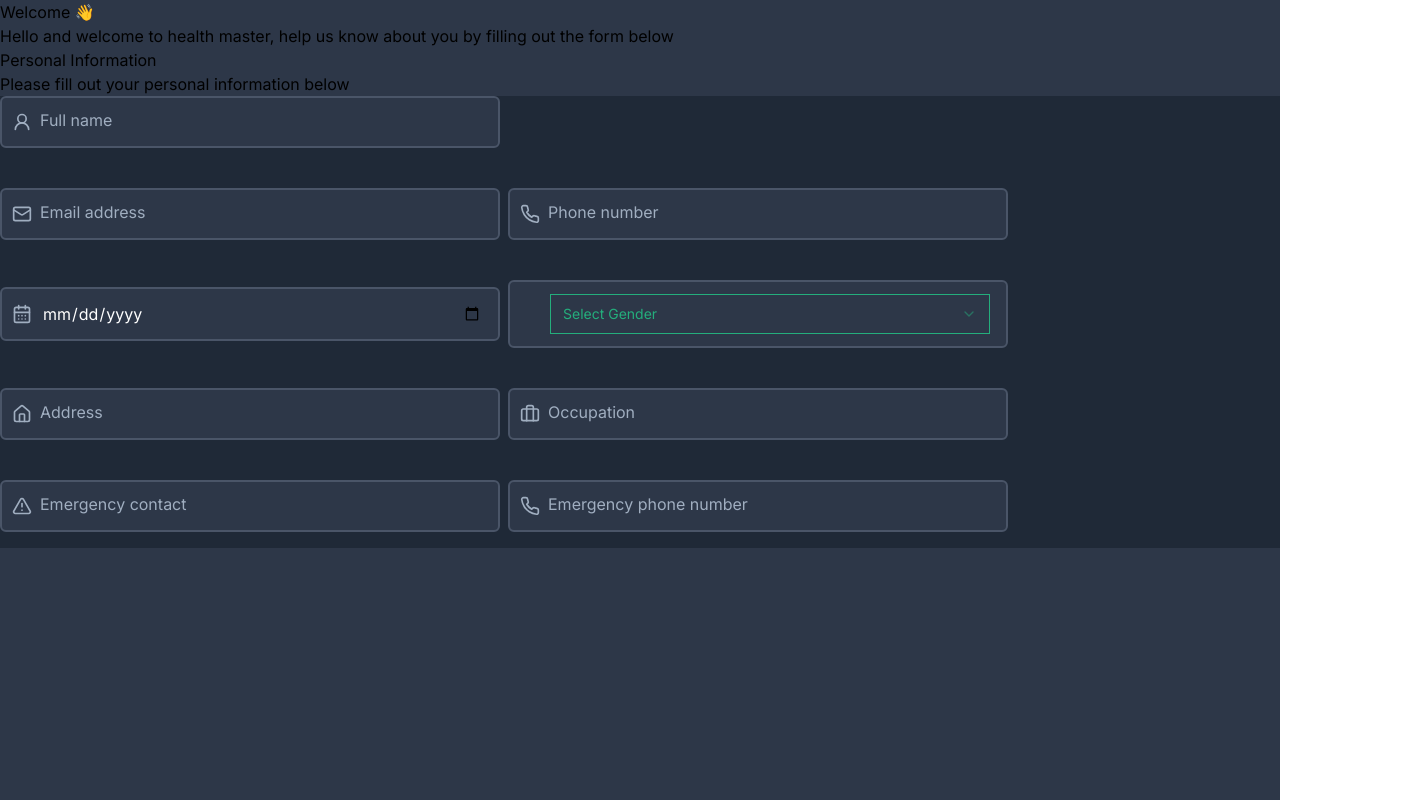
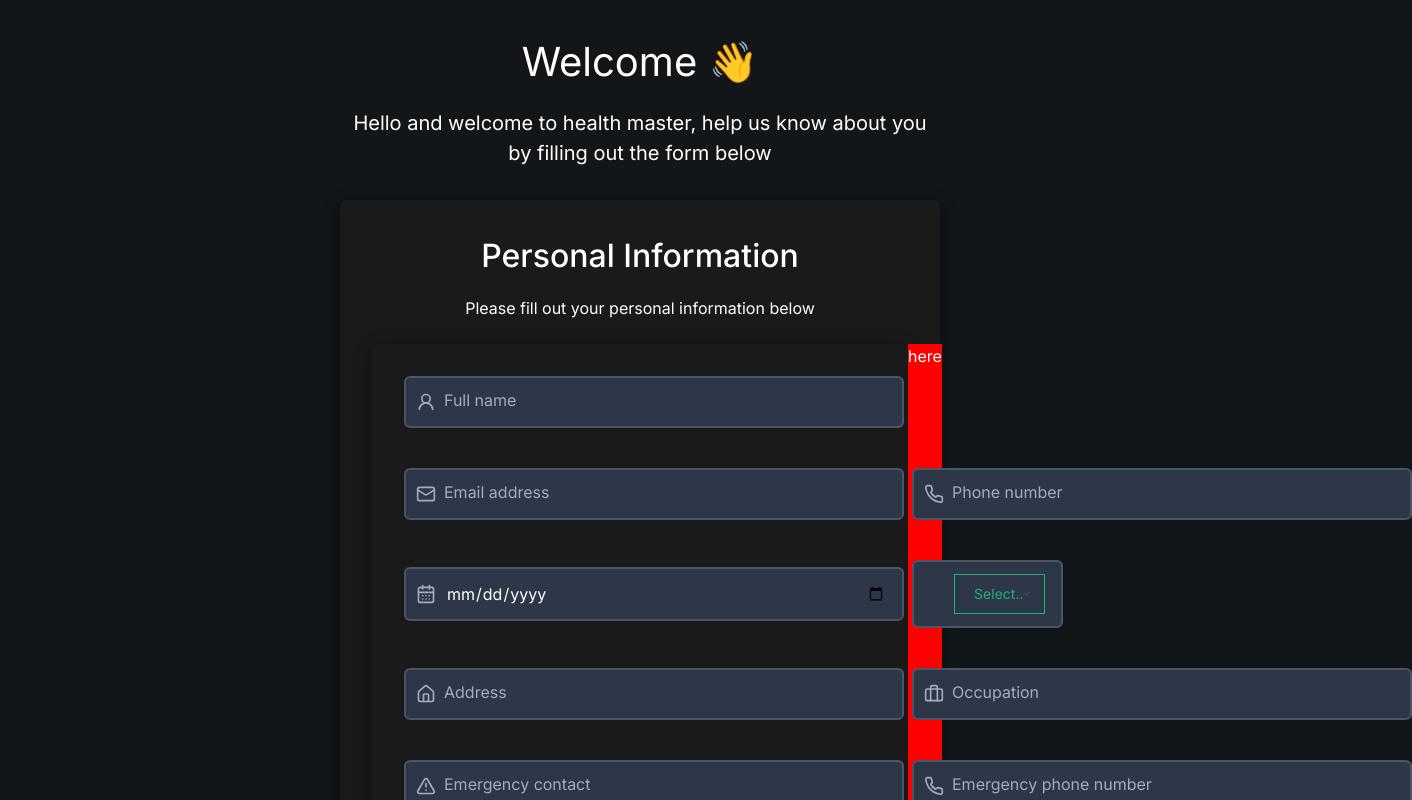
Before and after one commit to CHEGEBB/healthmasterv2, a Next.js app: page /data in a window 1280 px wide. Shown: the top 800 px of the page, 1412 px wide, since content can reach past the window. Built offline with nearby package versions, Linux system fonts and the light colour scheme.

Commit message:
refactor: Update import statements for Button and Input components

```diff
--- a/app/login/page.jsx
+++ b/app/login/page.jsx
@@ -1,8 +1,8 @@
 "use client";
 import Image from "next/image";
 import { useState } from "react";
-import { Button } from "@/components/ui/button";
-import { Input } from "@/components/ui/input";
+import { Button } from "../../components/ui/button";
+import { Input } from "../../components/ui/input";
 import "../../sass/auth.scss";
 import { Mail, Lock } from "lucide-react";
 
--- a/components/forms/PersonalInfo.jsx
+++ b/components/forms/PersonalInfo.jsx
@@ -80,7 +80,8 @@
   };
 
   return (
-    <div className="p-6 bg-gray-800 rounded-lg shadow-lg personal-info">
+    <div className="container flex-row">
+    <div className="shadow-lg p-6rounded-lg personal-info">
       <form className="space-y-6">
         <div className="form-group">
           <div className="form-item">
@@ -234,5 +235,10 @@
         </div>
       </form>
     </div>
+    <div className="w-1/3 side-pattern">
+    <h1>here</h1>
+
+    </div>
+    </div>
   )
 }
--- a/sass/PersonalInfo.scss
+++ b/sass/PersonalInfo.scss
@@ -16,7 +16,7 @@
       position: relative;
     }
     .select{
-      width: 500px;
+      width: 200px;
       padding: 0.75rem 1rem;
       padding-left: 2.5rem;
       background-color: #2d3748;
--- a/sass/data.scss
+++ b/sass/data.scss
@@ -1,5 +1,91 @@
+@import url('https://fonts.googleapis.com/css2?family=Rubik:wght@400;500;700&display=swap');
 
+body {
+  font-family: 'Rubik', sans-serif;
+  margin: 0;
+  padding: 0;
+  box-sizing: border-box;
+  background-color: #131619;
+}
+.container{
+    display: flex;
+    flex-direction: row;
+    .side-pattern{
+        background-color: red;
+    }
+}
 .info-container {
-    background-color:#2d3748;
-    min-height: 100vh;
+  display: flex;
+  flex-direction: column;
+  justify-content: center;
+  align-items: center;
+  text-align: center;
+  color: white;
+  padding: 2rem;
+  animation: fadeIn 1.5s ease-in-out;
+
+  h2 {
+    font-size: 2.5rem;
+    margin-bottom: 1rem;
+    animation: slideIn 1s ease-in-out;
+  }
+
+  p {
+    font-size: 1.25rem;
+    max-width: 600px;
+    margin-bottom: 2rem;
+    animation: slideIn 1.2s ease-in-out;
+  }
+
+  .personal-info {
+    width: 100%;
+    max-width: 600px;
+    background-color: #1a1a1a;
+    padding: 2rem;
+    border-radius: 8px;
+    box-shadow: 0 4px 15px rgba(0, 0, 0, 0.5);
+    animation: slideUp 1.2s ease-in-out;
+
+    h2 {
+      font-size: 2rem;
+      margin-bottom: 1rem;
+      font-weight: 500;
+    }
+
+    p {
+      font-size: 1rem;
+      margin-bottom: 1.5rem;
+    }
+  }
 }
+
+@keyframes fadeIn {
+  from {
+    opacity: 0;
+  }
+  to {
+    opacity: 1;
+  }
+}
+
+@keyframes slideIn {
+  from {
+    transform: translateY(-20px);
+    opacity: 0;
+  }
+  to {
+    transform: translateY(0);
+    opacity: 1;
+  }
+}
+
+@keyframes slideUp {
+  from {
+    transform: translateY(20px);
+    opacity: 0;
+  }
+  to {
+    transform: translateY(0);
+    opacity: 1;
+  }
+}
```
